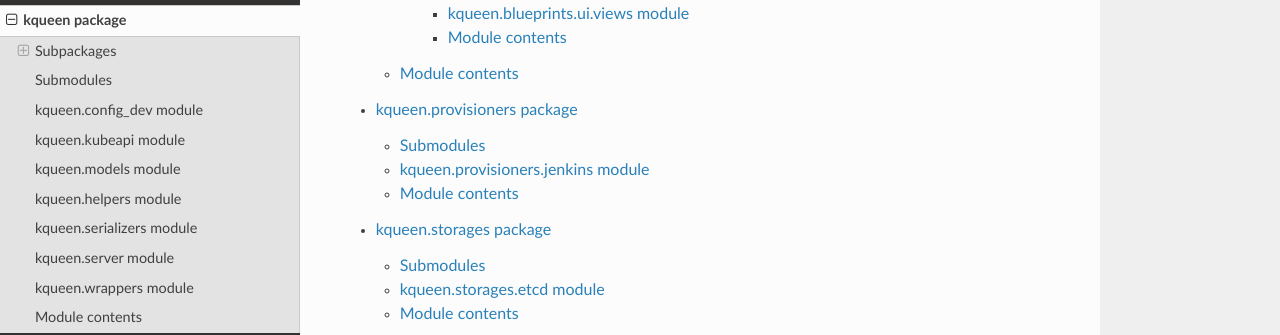
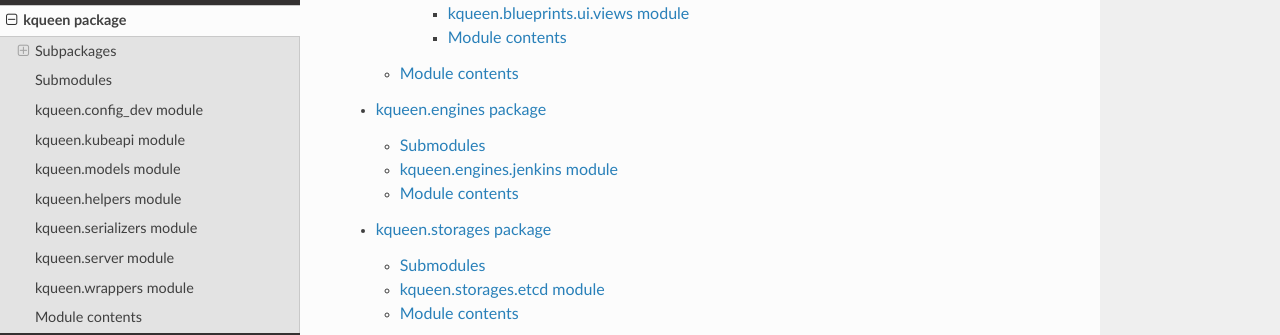
Before and after one commit to Mirantis/kqueen, a Sphinx documentation site: the page built from docs/kqueen.rst, in a window 1280 px wide and 900 px high, scrolled down 404 px. Shown: the part 158-493 px from the top of the window. Built offline with Sphinx 7.4.7 and the Read the Docs theme 2.0.0, drawn with Linux system fonts in a browser that asks for light colours.

Commit message:
Doc fixes after renaming provisioners (not the models) to engines

```diff
--- a/docs/kqueen.provisioners.rst
+++ b/docs/kqueen.engines.rst
@@ -1,13 +1,13 @@
-kqueen\.provisioners package
+kqueen\.engines package
 ============================
 
 Submodules
 ----------
 
-kqueen\.provisioners\.jenkins module
+kqueen\.engines\.jenkins module
 ------------------------------------
 
-.. automodule:: kqueen.provisioners.jenkins
+.. automodule:: kqueen.engines.jenkins
     :members:
     :undoc-members:
     :show-inheritance:
@@ -17,6 +17,6 @@
 Module contents
 ---------------
 
-.. automodule:: kqueen.provisioners.base
+.. automodule:: kqueen.engines.base
     :members:
     :undoc-members:
--- a/docs/kqueen.rst
+++ b/docs/kqueen.rst
@@ -7,7 +7,7 @@
 .. toctree::
 
     kqueen.blueprints
-    kqueen.provisioners
+    kqueen.engines
     kqueen.storages
 
 Submodules
```
Also changed, not shown: 1 other file.
